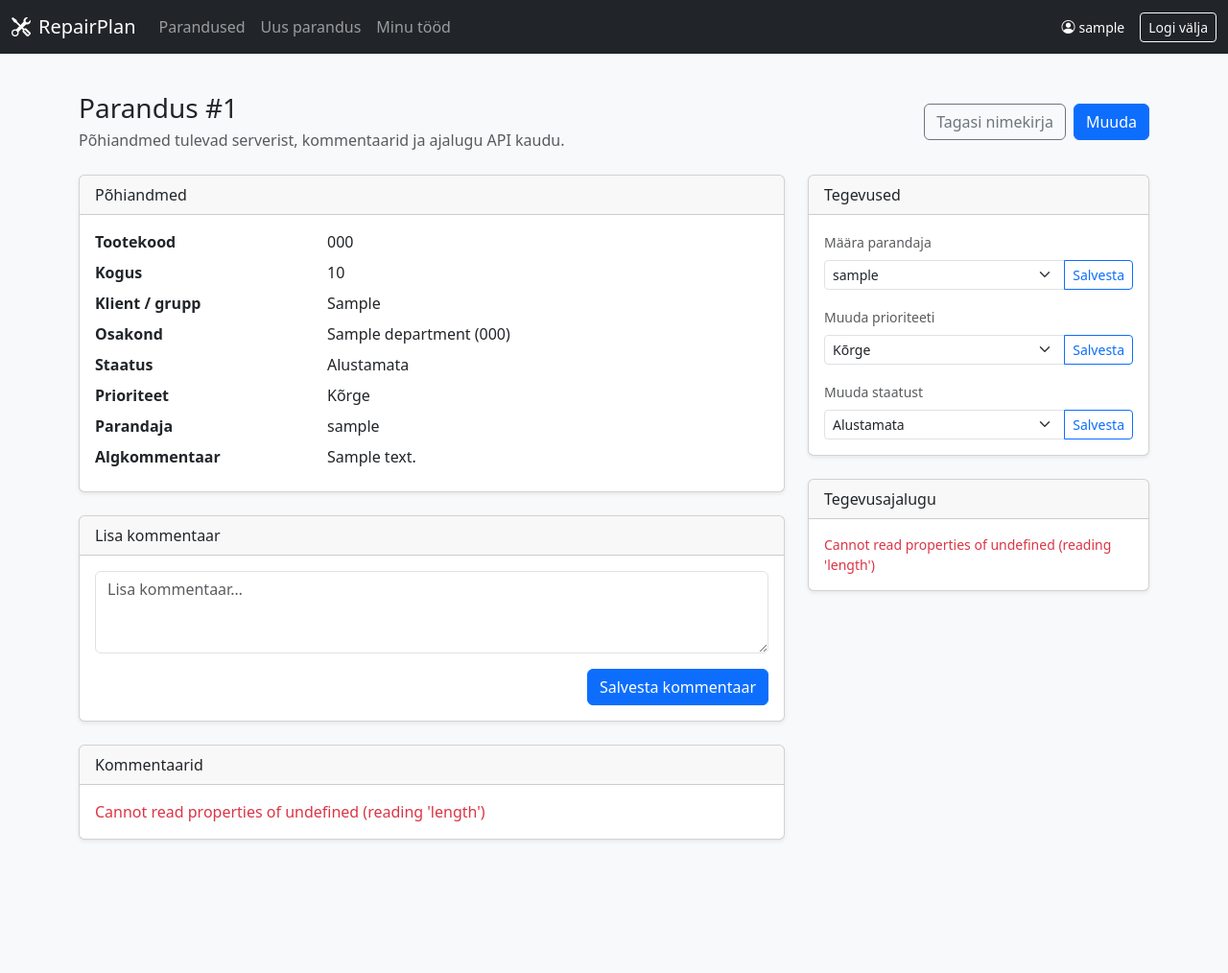
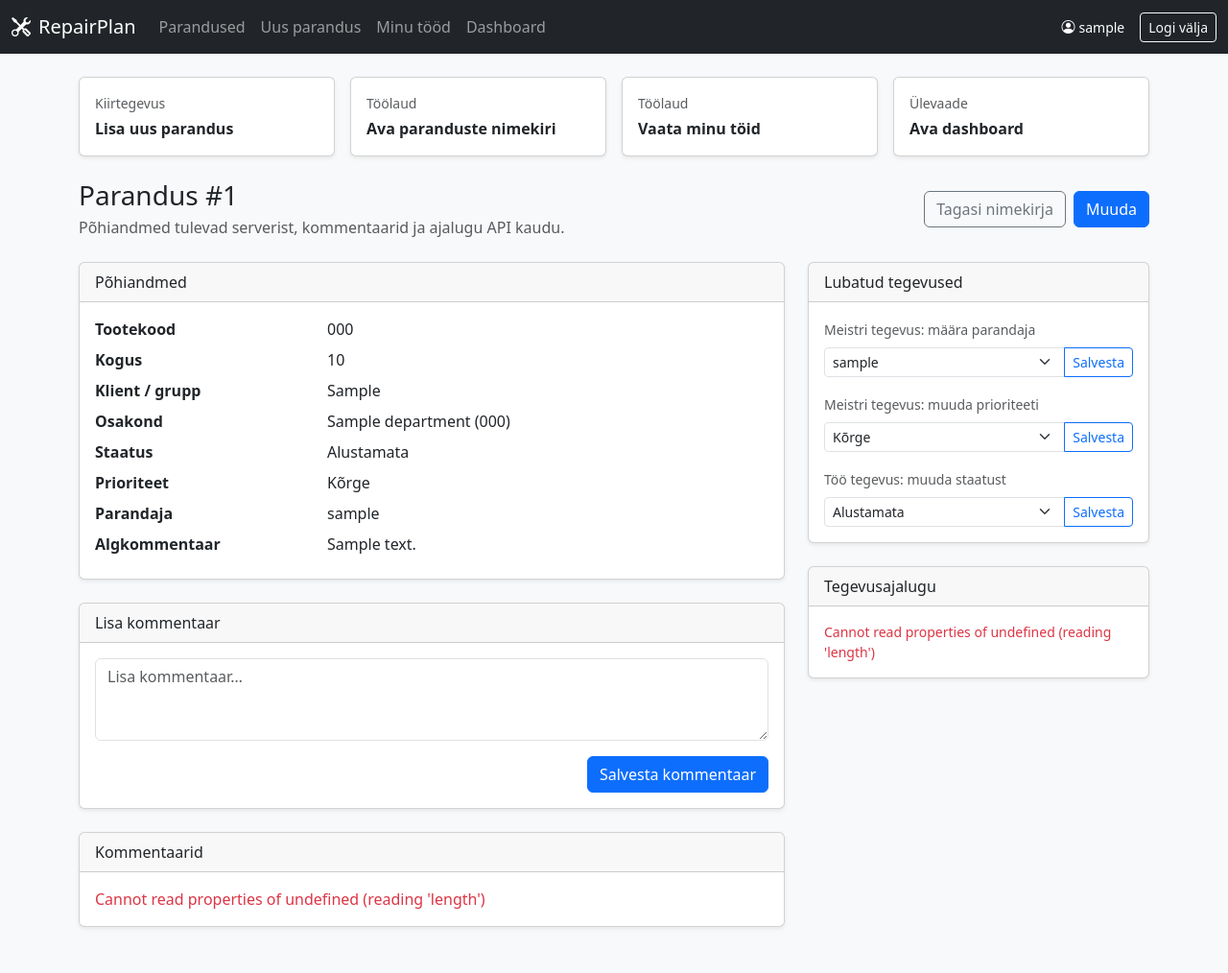
Before and after one commit to jarmo164/RepairPlan, a Django app: page /repairs/1/ in a window 1280 px wide. Shown: the whole page at 96% size. Before the commit the page ends 876 px from the top, so only its background shows below. Run offline with Django 5.2, Linux system fonts and the light colour scheme; a user stored in the database is signed in; tables that the repository leaves empty hold one stand-in row (values such as "Sample post"); data that the repository does not hold is empty.

Commit message:
feat: improve UI discoverability with quick actions and clearer navigation

```diff
--- a/repairs/views.py
+++ b/repairs/views.py
@@ -22,6 +22,10 @@ from .permissions import (
     can_change_status,
     can_create_repairs,
     get_repair_action_flags,
+    is_administrator,
+    is_department_manager,
+    is_repair_master,
+    is_repairer,
 )
 from .selectors import (
     dashboard_oldest_open_repairs_for,
@@ -45,6 +49,16 @@ from .serializers import (
 from .services import add_comment, assign_repair, change_priority, change_status, create_repair, update_repair
 
 
+def build_navigation_context(user):
+    return {
+        'is_department_manager': is_department_manager(user),
+        'is_repair_master': is_repair_master(user),
+        'is_repairer': is_repairer(user),
+        'is_administrator': is_administrator(user),
+        'can_create_repairs': can_create_repairs(user),
+    }
+
+
 class HomeRedirectView(LoginRequiredMixin, View):
     def get(self, request):
         if request.user.is_superuser or request.user.groups.filter(name__in=['repair_master', 'administrator']).exists():
@@ -58,7 +72,7 @@ class DashboardView(DashboardAccessMixin, View):
     template_name = 'repairs/dashboard.html'
 
     def get(self, request):
-        return render(request, self.template_name, {'page_title': 'Dashboard'})
+        return render(request, self.template_name, {'page_title': 'Dashboard', **build_navigation_context(request.user)})
 
 
 class RepairListView(LoginRequiredMixin, View):
@@ -72,6 +86,7 @@ class RepairListView(LoginRequiredMixin, View):
             'priority_choices': Repair.Priority.choices,
             'search': request.GET.get('search', ''),
             'filters': request.GET,
+            **build_navigation_context(request.user),
         }
         return render(request, self.template_name, context)
 
@@ -86,6 +101,7 @@ class MyWorkView(LoginRequiredMixin, View):
             {
                 'page_title': 'Minu tööd',
                 'status_choices_json': json.dumps(list(Repair.Status.choices)),
+                **build_navigation_context(request.user),
             },
         )
 
@@ -97,7 +113,7 @@ class RepairCreateView(LoginRequiredMixin, View):
         if not can_create_repairs(request.user):
             messages.error(request, 'Sul puudub õigus parandusi luua.')
             return redirect('repairs:repair-list')
-        return render(request, self.template_name, {'form': RepairCreateForm(), 'page_title': 'Uus parandus', 'mode': 'create'})
+        return render(request, self.template_name, {'form': RepairCreateForm(), 'page_title': 'Uus parandus', 'mode': 'create', **build_navigation_context(request.user)})
 
     def post(self, request):
         if not can_create_repairs(request.user):
@@ -111,7 +127,7 @@ class RepairCreateView(LoginRequiredMixin, View):
                 return redirect('repairs:repair-detail', pk=repair.pk)
             except ValidationError as exc:
                 form.add_error(None, exc.message)
-        return render(request, self.template_name, {'form': form, 'page_title': 'Uus parandus', 'mode': 'create'})
+        return render(request, self.template_name, {'form': form, 'page_title': 'Uus parandus', 'mode': 'create', **build_navigation_context(request.user)})
 
 
 class RepairDetailView(LoginRequiredMixin, View):
@@ -135,6 +151,7 @@ class RepairDetailView(LoginRequiredMixin, View):
                         for user in get_user_model().objects.filter(is_active=True).order_by('username')
                     ]
                 ),
+                **build_navigation_context(request.user),
             },
         )
 
@@ -155,7 +172,7 @@ class RepairUpdateView(LoginRequiredMixin, View):
     def get(self, request, pk):
         repair = get_object_or_404(repairs_visible_to(request.user), pk=pk)
         form = self.get_form(request, repair)
-        return render(request, self.template_name, {'form': form, 'page_title': f'Muuda parandust #{repair.pk}', 'mode': 'update', 'repair': repair})
+        return render(request, self.template_name, {'form': form, 'page_title': f'Muuda parandust #{repair.pk}', 'mode': 'update', 'repair': repair, **build_navigation_context(request.user)})
 
     def post(self, request, pk):
         repair = get_object_or_404(repairs_visible_to(request.user), pk=pk)
@@ -167,7 +184,7 @@ class RepairUpdateView(LoginRequiredMixin, View):
                 return redirect('repairs:repair-detail', pk=repair.pk)
             except ValidationError as exc:
                 form.add_error(None, exc.message)
-        return render(request, self.template_name, {'form': form, 'page_title': f'Muuda parandust #{repair.pk}', 'mode': 'update', 'repair': repair})
+        return render(request, self.template_name, {'form': form, 'page_title': f'Muuda parandust #{repair.pk}', 'mode': 'update', 'repair': repair, **build_navigation_context(request.user)})
 
 
 class RepairExportCsvView(LoginRequiredMixin, View):
--- a/static/css/app.css
+++ b/static/css/app.css
@@ -20,3 +20,12 @@ body {
 .summary-card {
   min-height: 8rem;
 }
+
+.quick-link-card {
+  transition: transform 0.12s ease, box-shadow 0.12s ease;
+}
+
+.quick-link-card:hover {
+  transform: translateY(-2px);
+  box-shadow: 0 .5rem 1rem rgba(0,0,0,.08);
+}
--- a/templates/base.html
+++ b/templates/base.html
@@ -22,15 +22,13 @@
             <ul class="navbar-nav me-auto mb-2 mb-lg-0">
                 {% if user.is_authenticated %}
                     <li class="nav-item"><a class="nav-link" href="{% url 'repairs:repair-list' %}">Parandused</a></li>
-                    {% if user.profile.department or user.is_superuser or user.groups.all %}
+                    {% if can_create_repairs %}
                         <li class="nav-item"><a class="nav-link" href="{% url 'repairs:repair-create' %}">Uus parandus</a></li>
                     {% endif %}
                     <li class="nav-item"><a class="nav-link" href="{% url 'repairs:my-work' %}">Minu tööd</a></li>
-                    {% for group in user.groups.all %}
-                        {% if group.name == 'repair_master' or group.name == 'administrator' %}
-                            <li class="nav-item"><a class="nav-link" href="{% url 'repairs:dashboard' %}">Dashboard</a></li>
-                        {% endif %}
-                    {% endfor %}
+                    {% if is_repair_master or is_administrator %}
+                        <li class="nav-item"><a class="nav-link" href="{% url 'repairs:dashboard' %}">Dashboard</a></li>
+                    {% endif %}
                 {% endif %}
             </ul>
             <div class="d-flex align-items-center gap-3 text-white small">
@@ -54,6 +52,47 @@
 </div>
 
 <main class="container py-4">
+    {% if user.is_authenticated %}
+    <div class="row g-3 mb-4">
+        {% if can_create_repairs %}
+        <div class="col-sm-6 col-lg-3">
+            <a class="card text-decoration-none shadow-sm h-100 quick-link-card" href="{% url 'repairs:repair-create' %}">
+                <div class="card-body">
+                    <div class="small text-body-secondary mb-1">Kiirtegevus</div>
+                    <div class="fw-semibold">Lisa uus parandus</div>
+                </div>
+            </a>
+        </div>
+        {% endif %}
+        <div class="col-sm-6 col-lg-3">
+            <a class="card text-decoration-none shadow-sm h-100 quick-link-card" href="{% url 'repairs:repair-list' %}">
+                <div class="card-body">
+                    <div class="small text-body-secondary mb-1">Töölaud</div>
+                    <div class="fw-semibold">Ava paranduste nimekiri</div>
+                </div>
+            </a>
+        </div>
+        <div class="col-sm-6 col-lg-3">
+            <a class="card text-decoration-none shadow-sm h-100 quick-link-card" href="{% url 'repairs:my-work' %}">
+                <div class="card-body">
+                    <div class="small text-body-secondary mb-1">Töölaud</div>
+                    <div class="fw-semibold">Vaata minu töid</div>
+                </div>
+            </a>
+        </div>
+        {% if is_repair_master or is_administrator %}
+        <div class="col-sm-6 col-lg-3">
+            <a class="card text-decoration-none shadow-sm h-100 quick-link-card" href="{% url 'repairs:dashboard' %}">
+                <div class="card-body">
+                    <div class="small text-body-secondary mb-1">Ülevaade</div>
+                    <div class="fw-semibold">Ava dashboard</div>
+                </div>
+            </a>
+        </div>
+        {% endif %}
+    </div>
+    {% endif %}
+
     {% if messages %}
         <div class="mb-3" id="messages-area">
             {% for message in messages %}
--- a/templates/repairs/my_work.html
+++ b/templates/repairs/my_work.html
@@ -1,11 +1,13 @@
 {% extends 'base.html' %}
 {% block title %}Minu tööd · RepairPlan{% endblock %}
 {% block content %}
-<div class="d-flex justify-content-between align-items-center mb-4">
+<div class="d-flex justify-content-between align-items-center mb-4 flex-wrap gap-3">
   <div>
     <h1 class="h3 mb-1">Minu tööd</h1>
     <p class="text-body-secondary mb-0">Parandajale määratud tööd koos kiire staatuse muutmise ja kommentaaridega.</p>
   </div>
+</div>
+  <a class="btn btn-outline-secondary" href="{% url 'repairs:repair-list' %}">Ava kõik nähtavad parandused</a>
 </div>
 
 <div id="my-work-feedback" class="mb-3"></div>
--- a/templates/repairs/repair_detail.html
+++ b/templates/repairs/repair_detail.html
@@ -61,11 +61,11 @@
 
   <div class="col-lg-4">
     <div class="card mb-4 shadow-sm">
-      <div class="card-header">Tegevused</div>
+      <div class="card-header">Lubatud tegevused</div>
       <div class="card-body vstack gap-3" id="repair-actions-panel">
         {% if action_flags.can_assign %}
         <div>
-          <label class="form-label small text-body-secondary">Määra parandaja</label>
+          <label class="form-label small text-body-secondary">Meistri tegevus: määra parandaja</label>
           <div class="input-group input-group-sm">
             <select class="form-select" id="assign-select"></select>
             <button class="btn btn-outline-primary" type="button" id="assign-submit">Salvesta</button>
@@ -75,7 +75,7 @@
 
         {% if action_flags.can_change_priority %}
         <div>
-          <label class="form-label small text-body-secondary">Muuda prioriteeti</label>
+          <label class="form-label small text-body-secondary">Meistri tegevus: muuda prioriteeti</label>
           <div class="input-group input-group-sm">
             <select class="form-select" id="priority-select"></select>
             <button class="btn btn-outline-primary" type="button" id="priority-submit">Salvesta</button>
@@ -85,7 +85,7 @@
 
         {% if action_flags.can_change_status %}
         <div>
-          <label class="form-label small text-body-secondary">Muuda staatust</label>
+          <label class="form-label small text-body-secondary">Töö tegevus: muuda staatust</label>
           <div class="input-group input-group-sm">
             <select class="form-select" id="status-select"></select>
             <button class="btn btn-outline-primary" type="button" id="status-submit">Salvesta</button>
```
